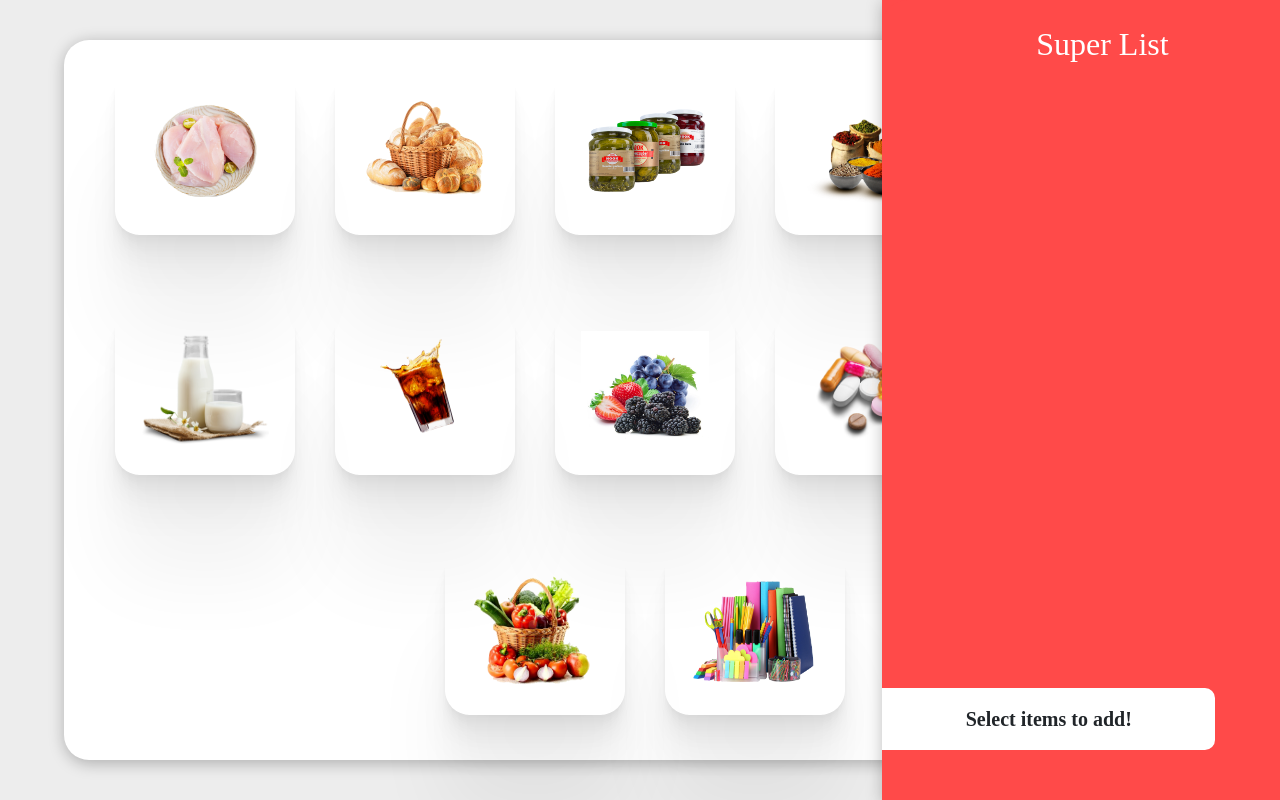
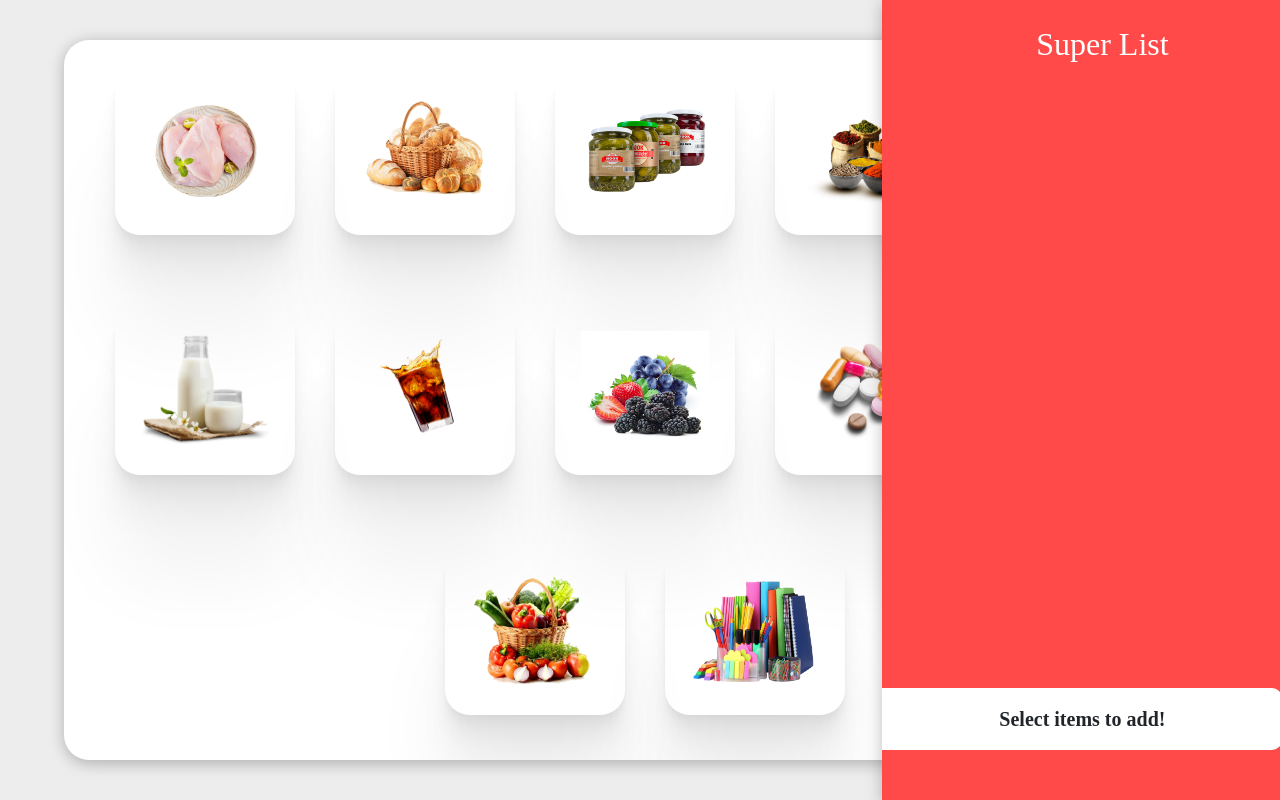
Before and after one commit to vickylz/superlist, a React (Create React App) app: page /superlist in a window 1280 px wide. Shown: the top 800 px of the page. Built offline with nearby package versions, Linux system fonts and the light colour scheme.

Commit message:
Fix size

```diff
--- a/src/components/components.css
+++ b/src/components/components.css
@@ -1,3 +1,4 @@
+
 .img-responsive.section {
     width: 180px;
     height: 170px;
@@ -65,6 +66,9 @@ opacity: 1;
 }
 
 .Products {
+  height: 90vh;
+  overflow: auto;
+  width: calc(100vw - 55ch);
   background-color:#ffffff;
   border-radius: 25px;
   padding-right: 50px;
@@ -80,10 +84,6 @@ box-shadow: 1px 3px 15px 1px rgba(0,0,0,0.25);
   cursor: pointer;
 }
 
-
-/* .no-visible {
-  opacity: 0;
-} */
 
 .title-done-copy {
   font-family: 'Libre Baskerville', serif;
@@ -131,7 +131,7 @@ box-shadow: 1px 3px 15px 1px rgba(0,0,0,0.25);
  bottom:50px;
  text-align: center;
  background: #ffffff;
- width: 26%;
+ width: 50ch;
  border-bottom-right-radius: 10px;
  border-top-right-radius: 10px;
 }
```
